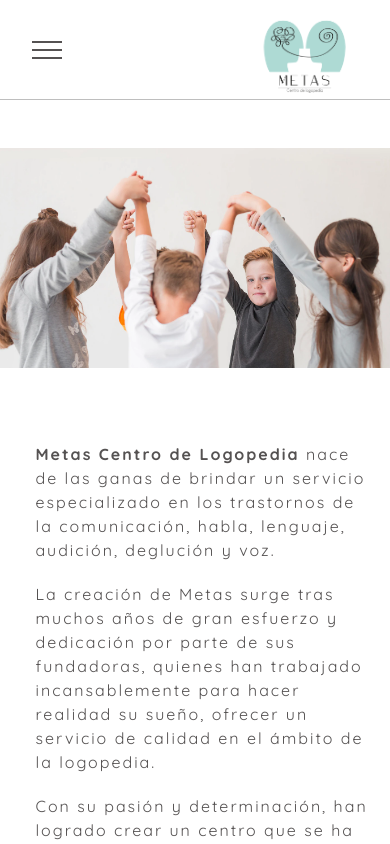
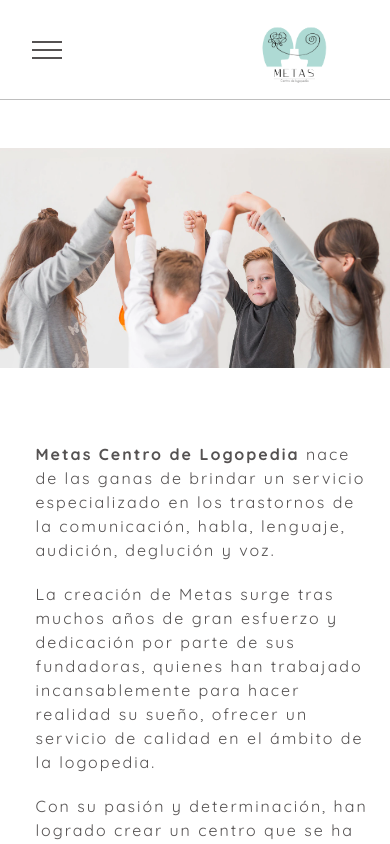
Before and after one commit to wiflysk8/Metas_logopedia, a React (Create React App) app: page / in a window 390 px wide. Shown: the top 844 px of the page. Built offline with nearby package versions, Linux system fonts and the light colour scheme.

Commit message:
fixed logo size on tablet

```diff
--- a/src/components/Logo/Logo.jsx
+++ b/src/components/Logo/Logo.jsx
@@ -15,7 +15,9 @@
 
   return (
     <animated.div style={animationProps}>
-      {show && <img src={LogoImg} alt="Logo" className="lg:h-32 lg:mb-3" />}
+      {show && (
+        <img src={LogoImg} alt="Logo" className="lg:h-32 lg:mb-3 max-h-64" />
+      )}
     </animated.div>
   );
 };
--- a/src/components/ToolBar/ToolBar.css
+++ b/src/components/ToolBar/ToolBar.css
@@ -37,7 +37,8 @@
 
 .logo_image {
   width: 100%;
-  height: 80%;
+  height: 200%;
+  border: 1px solid red;
 }
 
 .toolbar_logo a {
--- a/src/components/ToolBar/ToolBar.jsx
+++ b/src/components/ToolBar/ToolBar.jsx
@@ -10,7 +10,7 @@
         <div className="toggle-btn">
           <SideMenu click={props.drawerToggleClickHandler} />
         </div>
-        <div className="toolbar_logo">
+        <div className="toolbar_logo ">
           <Link to={"/"}>
             <Logo />
           </Link>
--- a/src/index.css
+++ b/src/index.css
@@ -41,7 +41,6 @@
 del,
 dfn,
 em,
-img,
 ins,
 kbd,
 q,
```
